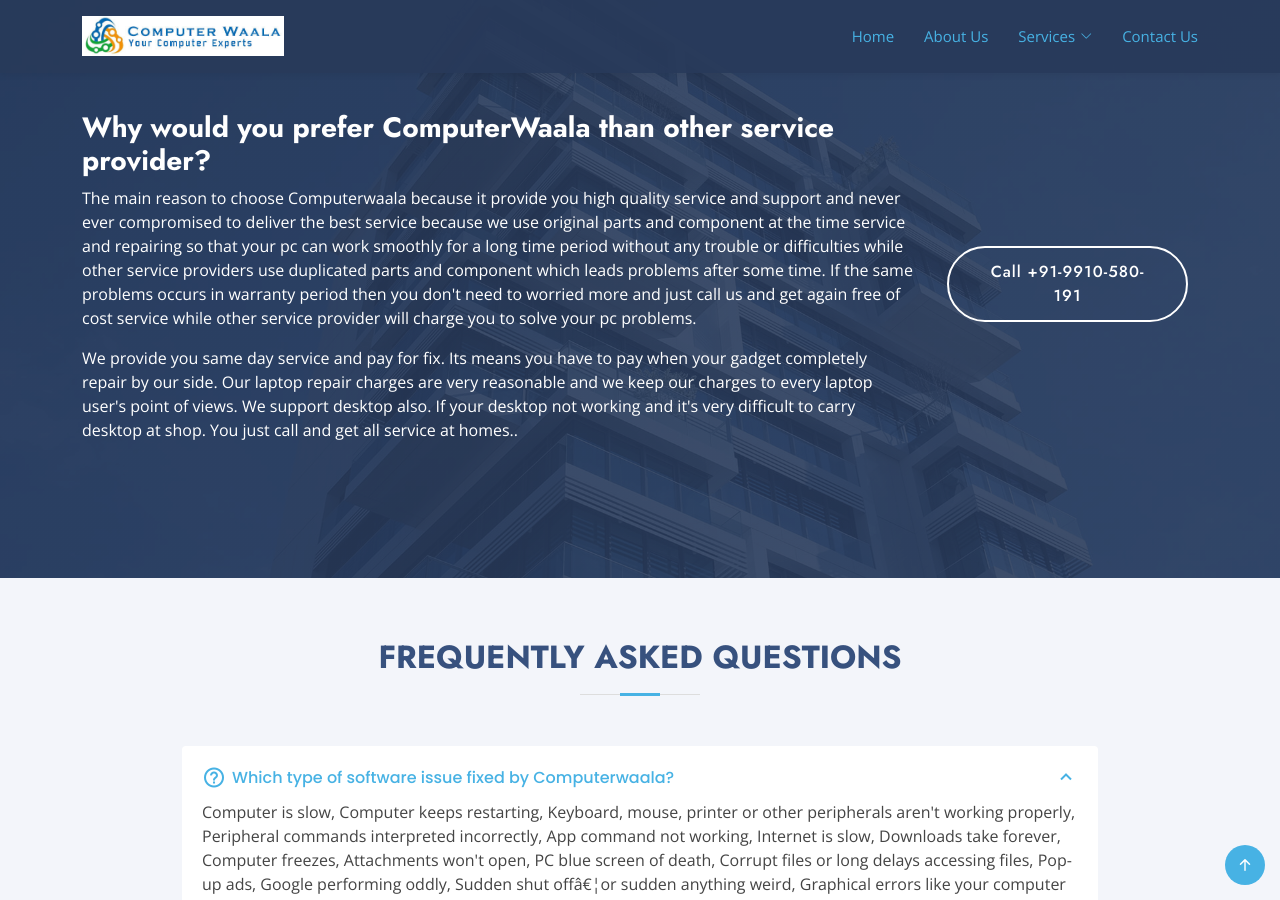
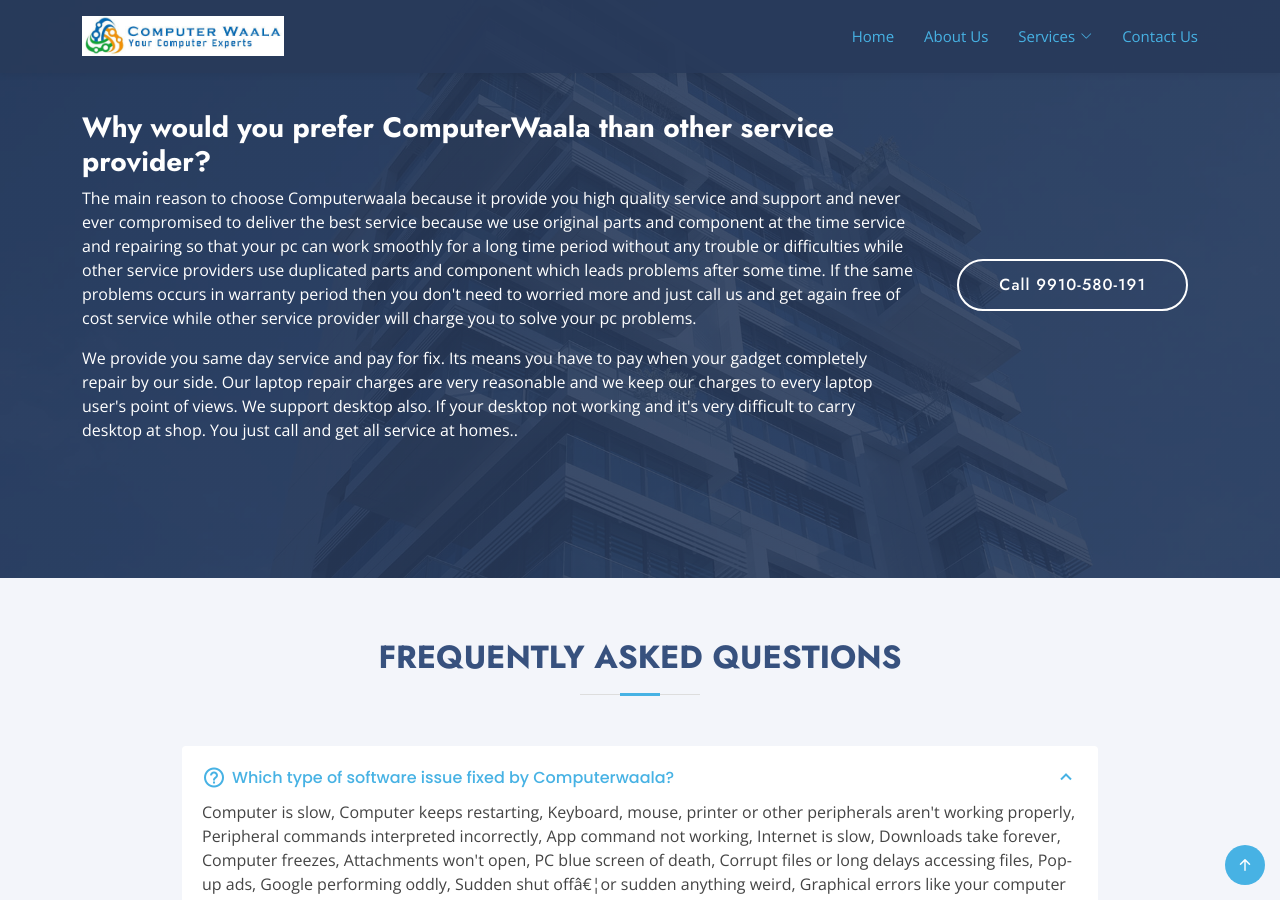
Before and after one commit to ProgrammerNomad/computerwaala, a Jekyll site: the page built from index.html, in a window 1280 px wide and 900 px high, scrolled down 2634 px. Built offline with Jekyll 4.4.1, drawn with Linux system fonts in a browser that asks for light colours.

Commit message:
Update index.html

```diff
--- a/index.html
+++ b/index.html
@@ -242,7 +242,7 @@
             </p>
           </div>
           <div class="col-lg-3 cta-btn-container text-center">
-            <a class="cta-btn align-middle" href="#">Call +91-9910-580-191</a>
+            <a class="cta-btn align-middle" href="#">Call 9910-580-191</a>
           </div>
         </div>
 
```
